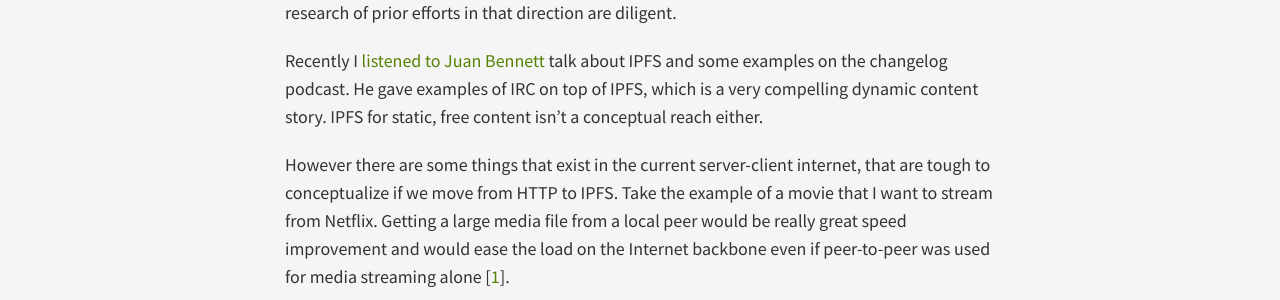
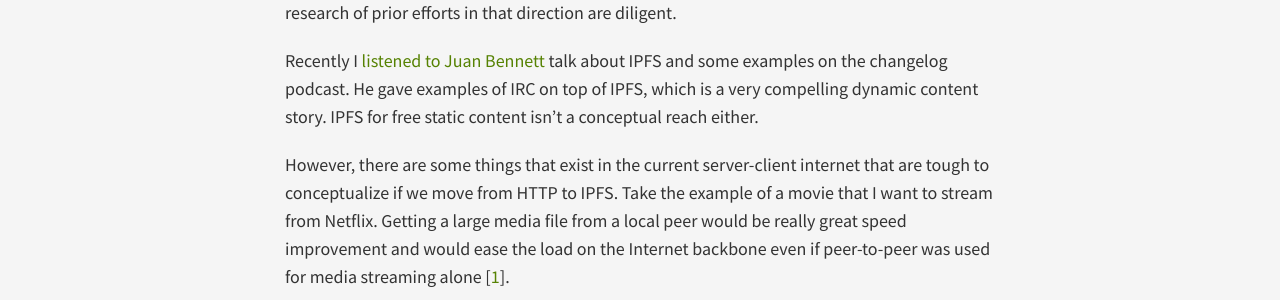
Before and after one commit to joekir/joekir.github.io, a Jekyll site: the page built from _posts/2016-10-13-payment-models-on-a-distributed-internet.md, in a window 1280 px wide and 900 px high. Shown: the part 261-561 px from the top of the window. Built offline with Jekyll 4.4.1, drawn with Linux system fonts in a browser that asks for light colours; nearby versions of some CDN libraries; formulas are drawn with MathJax 3; comment, search, counter and statistics services are not loaded; some of the changed text lies outside the part shown.

Commit message:
typo correction

```diff
--- a/_posts/2016-10-13-payment-models-on-a-distributed-internet.md
+++ b/_posts/2016-10-13-payment-models-on-a-distributed-internet.md
@@ -12,9 +12,9 @@ categories:
 
 I really think [ipfs.io](https://ipfs.io) (**not** ipfs.com) is an excellent concept, the execution is slick and the research of prior efforts in that direction are diligent.
 
-Recently I [listened to Juan Bennett](http://5by5.tv/changelog/204) talk about IPFS and some examples on the changelog podcast. He gave examples of IRC on top of IPFS, which is a very compelling dynamic content story. IPFS for static, free content isn't a conceptual reach either.
+Recently I [listened to Juan Bennett](http://5by5.tv/changelog/204) talk about IPFS and some examples on the changelog podcast. He gave examples of IRC on top of IPFS, which is a very compelling dynamic content story. IPFS for free static content isn't a conceptual reach either.
 
-However there are some things that exist in the current server-client internet, that are tough to conceptualize if we move from HTTP to IPFS. Take the example of a movie that I want to stream from Netflix. Getting a large media file from a local peer would be really great speed improvement and would ease the load on the Internet backbone even if peer-to-peer was used for media streaming alone [[1](https://variety.com/2015/digital/news/netflix-bandwidth-usage-internet-traffic-1201507187/)].
+However, there are some things that exist in the current server-client internet that are tough to conceptualize if we move from HTTP to IPFS. Take the example of a movie that I want to stream from Netflix. Getting a large media file from a local peer would be really great speed improvement and would ease the load on the Internet backbone even if peer-to-peer was used for media streaming alone [[1](https://variety.com/2015/digital/news/netflix-bandwidth-usage-internet-traffic-1201507187/)].
 
 But how could the payment for the content work?
 
```
Also changed, not shown: other parts of _posts/2016-10-13-payment-models-on-a-distributed-internet.md (+1 -1 lines).
